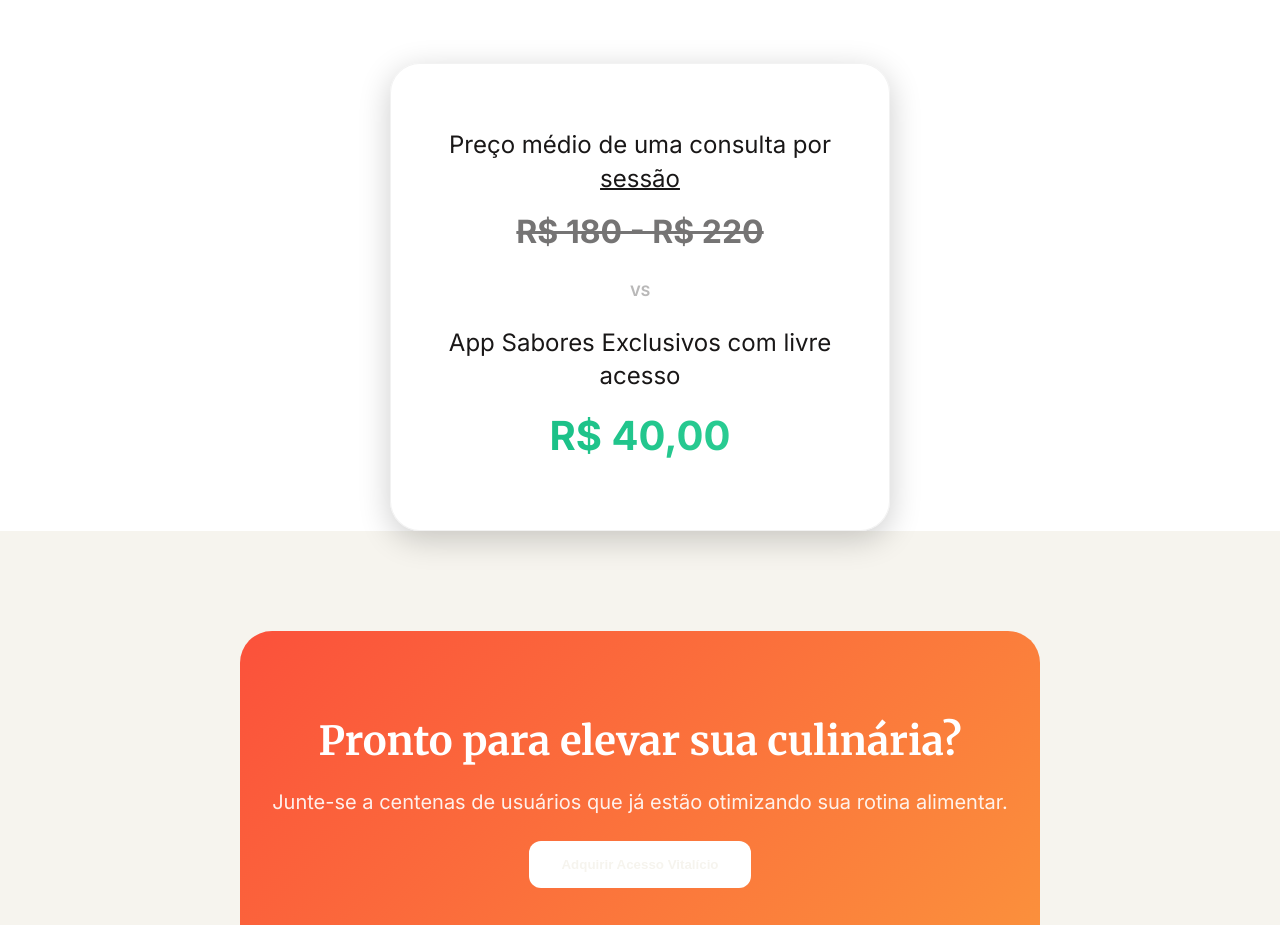
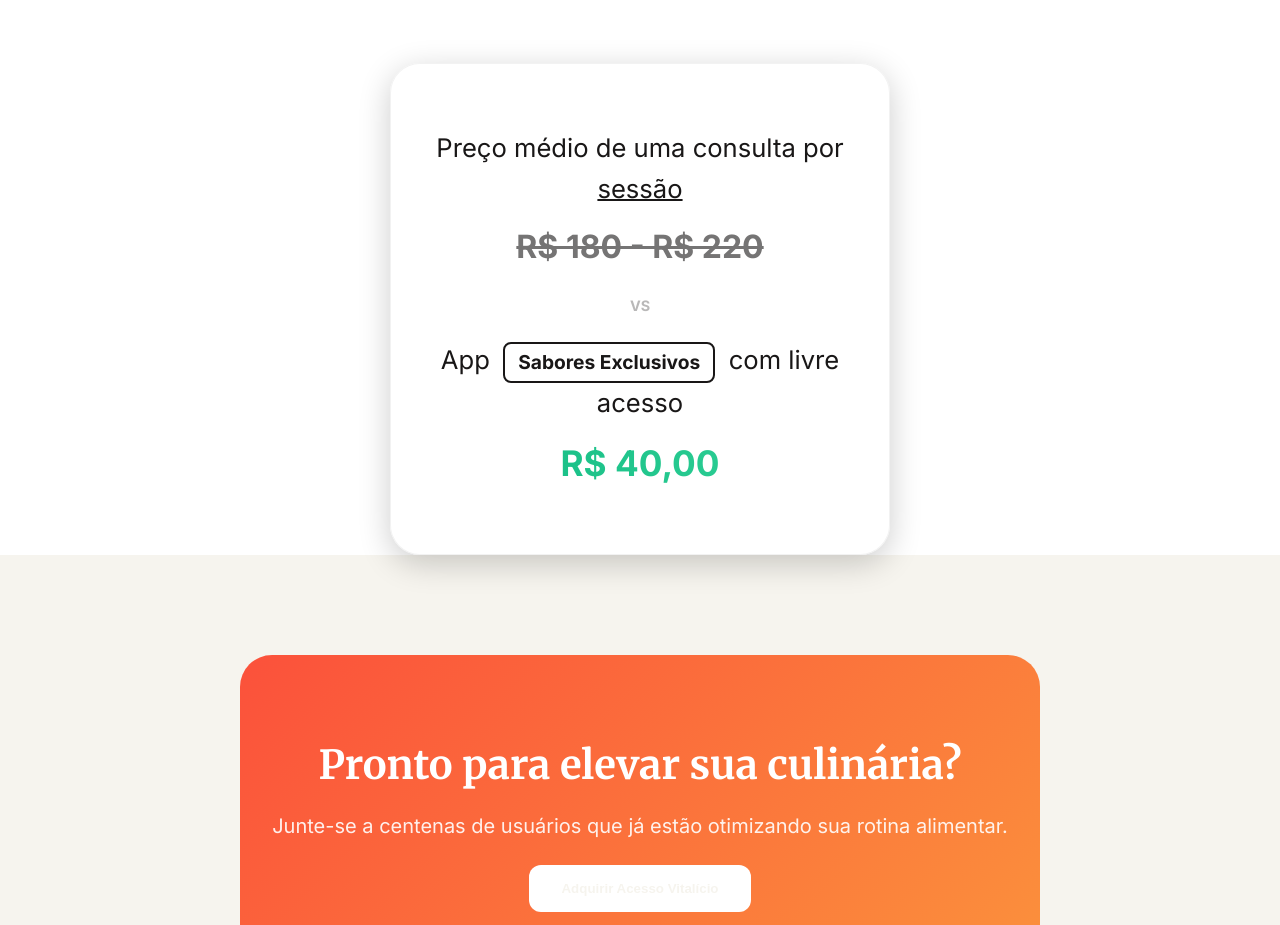
Before and after one commit to YohanSaibb026/LeadingPage, a React (Vite) app: page / in a window 1280 px wide. Shown: the part 4220-5145 px from the top of the page. Built offline with nearby package versions, Linux system fonts and the light colour scheme.

Commit message:
style: implement brand badge and refine typography

```diff
--- a/src/App.css
+++ b/src/App.css
@@ -523,12 +523,33 @@
 }
 
 .price-label {
-    font-size: 1.5rem;
-    /* Increased from 1.2rem */
+    font-size: 1.6rem;
     color: var(--text-main);
-    /* Brighter color for readability */
     margin-bottom: 0.8rem;
-    line-height: 1.4;
+    line-height: 1.6;
+    display: block;
+    /* Ensure it handles mixed content well */
+}
+
+.brand-badge {
+    display: inline-flex;
+    align-items: center;
+    gap: 0.5rem;
+    background: transparent;
+    border: 2px solid var(--text-main);
+    /* Black rectangle effect */
+    color: var(--text-main);
+    padding: 0.2rem 0.8rem;
+    border-radius: 8px;
+    font-weight: 700;
+    font-size: 1.2rem;
+    margin: 0 0.4rem;
+    vertical-align: middle;
+}
+
+.badge-icon {
+    color: #F97316;
+    /* Orange brand color */
 }
 
 .price-value {
@@ -541,15 +562,14 @@
     color: var(--text-secondary);
     opacity: 0.6;
     font-size: 2rem;
-    /* Increased from 1.5rem */
     font-weight: 800;
-    /* Made bolder */
 }
 
 .price-value.highlight {
     color: #10B981;
     /* Success Green */
-    font-size: 2.5rem;
+    font-size: 2.2rem;
+    /* Decreased from 2.5rem */
     background: linear-gradient(to right, #10B981, #34D399);
     -webkit-background-clip: text;
     background-clip: text;
--- a/src/App.tsx
+++ b/src/App.tsx
@@ -209,7 +209,19 @@ function App() {
                     </div>
 
                     <div className="price-row new-price">
-                        <p className="price-label">{t('features.pricing.app_access')}</p>
+                        <p className="price-label">
+                            <Trans
+                                i18nKey="features.pricing.app_access"
+                                components={{
+                                    1: (
+                                        <span className="brand-badge">
+                                            <ChefHat size={20} className="badge-icon" />
+                                            Sabores Exclusivos
+                                        </span>
+                                    )
+                                }}
+                            />
+                        </p>
                         <p className="price-value highlight">{t('features.pricing.app_price')}</p>
                     </div>
                 </div>
--- a/src/locales/es.json
+++ b/src/locales/es.json
@@ -57,7 +57,7 @@
         "pricing": {
             "consultation": "Precio promedio de una consulta por <1>sesión</1>",
             "consultation_price": "R$ 180 - R$ 220",
-            "app_access": "App Sabores Exclusivos con acceso libre",
+            "app_access": "App <1>Sabores Exclusivos</1> con acceso libre",
             "app_price": "R$ 40,00"
         }
     },
--- a/src/locales/pt.json
+++ b/src/locales/pt.json
@@ -61,7 +61,7 @@
         "pricing": {
             "consultation": "Preço médio de uma consulta por <1>sessão</1>",
             "consultation_price": "R$ 180 - R$ 220",
-            "app_access": "App Sabores Exclusivos com livre acesso",
+            "app_access": "App <1>Sabores Exclusivos</1> com livre acesso",
             "app_price": "R$ 40,00"
         }
     },
```
